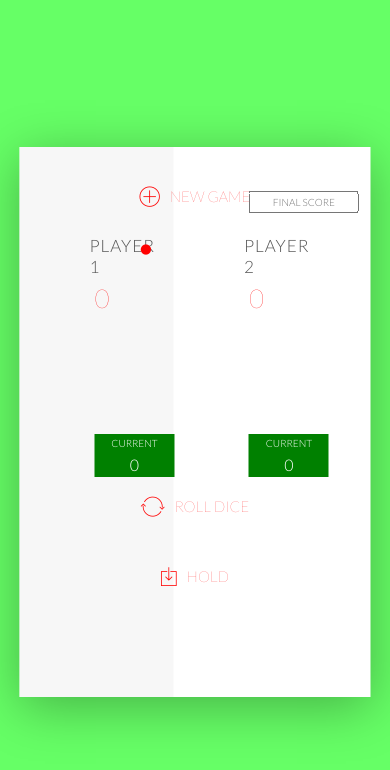
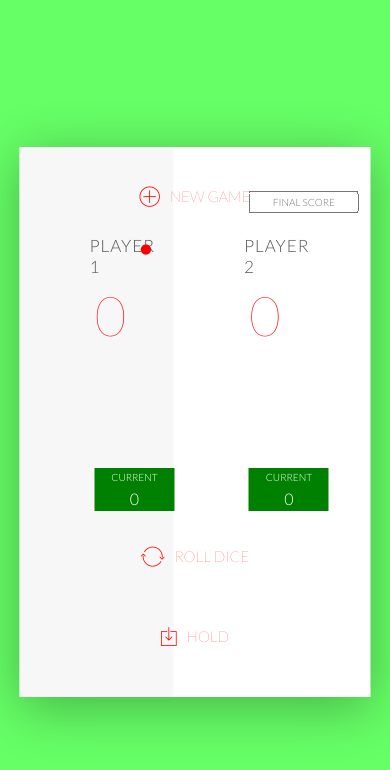
Before and after one commit to sylvez90/Pig-Game, a plain HTML site: page index.html in a window 390 px wide. Drawn offline with nearby package versions, Linux system fonts and the light colour scheme.

Commit message:
Update app_game2.css

```diff
--- a/styles/app_game2.css
+++ b/styles/app_game2.css
@@ -316,8 +316,8 @@ i {
   margin-left: -5px;
   }
   .player-score {
-    font-size: 26px;
-    font-weight: 150;
+    font-size: 55px;
+    font-weight: 200;
     margin-bottom: 120px;
   }
   .active .player-name {
@@ -360,10 +360,10 @@ i {
     top: 40px;
   }
   .btn-roll {
-    top: 350px;
+    top: 400px;
   }
   .btn-hold {
-    top: 420px;
+    top: 480px;
   }
   .dice {
     height: 45px;
```
